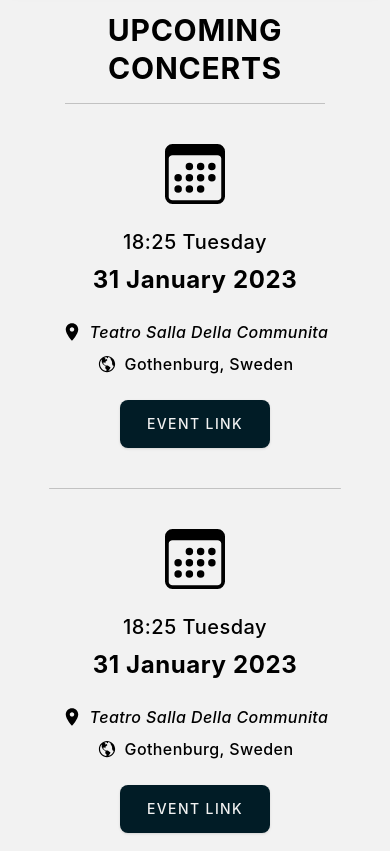
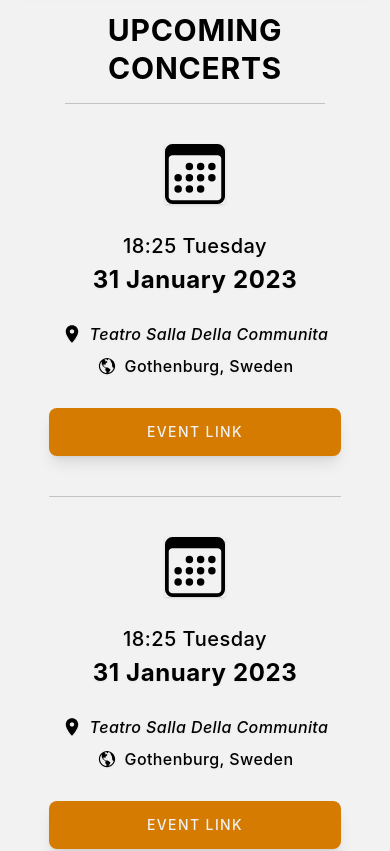
Before and after one commit to eliasfrigard/polenta, a Next.js app: page /concerts in a window 390 px wide. Shown: the part 880-1731 px from the top of the page. Built offline with nearby package versions, Linux system fonts and the light colour scheme.

Commit message:
small mobile updates

```diff
--- a/components/ContactForm.js
+++ b/components/ContactForm.js
@@ -9,10 +9,10 @@ export default function ContactForm() {
   return (
     <>
       <div className={`centerContent flex-col contactForm w-full md:pb-16 mt-8 md:mt-32 px-4 md:px-0`}>
-        <p className='text-4xl font-bold uppercase mb-8 tracking-wide border-b border-opacity-20 border-black pb-4'>
+        <p className='text-3xl md:text-4xl font-bold uppercase mb-8 tracking-wide border-b border-opacity-20 border-black pb-4'>
           contact / booking
         </p>
-        <div className='flex-col p-8 md:p-12 container max-w-4xl roundedShadow bg-primary-500 h-full border border-opacity-20 border-secondary-500'>
+        <div className='flex-col p-8 md:p-12 mt-2 md:mt-0 container max-w-4xl roundedShadow bg-primary-500 h-full border border-opacity-20 border-secondary-500'>
           <form className='w-full'>
             <div className='flex flex-wrap -mx-3 md:mb-4'>
               <div className='w-full px-3 mb-2 md:mb-0'>
--- a/components/Event.js
+++ b/components/Event.js
@@ -6,28 +6,27 @@ export default function Event({ venue, date, city, country, last = false, first
   return (
     <>
       <div
-        className={`${!first && 'mt-4'} ${
-          !last && 'mb-4'
-        } hidden md:grid p-4 max-w-[1400px] w-full grid-flow-row grid-cols-4 gap-4 hover:bg-gray-200 rounded-lg`}
+        className={`${!first && 'mt-4'} ${!last && 'mb-4'
+          } hidden md:grid p-4 max-w-[1400px] w-full grid-flow-row grid-cols-4 gap-4 hover:bg-gray-200 rounded-lg`}
       >
         <div className='centerContent flex-col gap-3'>
-          <p className='text leading-none font-medium tracking-wider'>
+          <p className='text leading-none font-medium tracking-wider drop-shadow-sm'>
             <Moment format='DD MMMM YYYY'>{date}</Moment>
           </p>
-          <p className='text-xl leading-none font-medium tracking-wide'>
+          <p className='text-xl leading-none font-medium tracking-wide drop-shadow-sm'>
             <Moment format='dddd HH:mm'>{date}</Moment>
           </p>
         </div>
-        <div className='centerContent tracking-wider font-bold flex gap-2'>
+        <div className='centerContent tracking-wider font-bold flex gap-2 drop-shadow-sm'>
           <IoMdPin className='text-xl'></IoMdPin>
           {venue}
         </div>
-        <div className='centerContent font-medium text-base tracking-wider flex gap-2'>
+        <div className='centerContent font-medium text-base tracking-wider flex gap-2 drop-shadow-sm'>
           <IoMdGlobe className='text-xl'></IoMdGlobe>
           {city}, {country}
         </div>
         <div className='centerContent'>
-          <div className='centerContent w-[150px] h-12 rounded-lg bg-secondary-500 shadow text-primary-500 hover:cursor-pointer'>
+          <div className='centerContent w-[150px] h-12 rounded-lg bg-accent-500 text-primary-500 hover:cursor-pointer shadow'>
             <p className='tracking-widest uppercase font-medium text-sm'>Event Link</p>
           </div>
         </div>
@@ -38,31 +37,30 @@ export default function Event({ venue, date, city, country, last = false, first
        */}
 
       <div
-        className={`mt-4 ${
-          !last && 'mb-4'
-        } md:hidden centerContent py-6 max-w-[1400px] w-full flex flex-col gap-6 rounded-lg`}
+        className={`mt-4 ${!last && 'mb-4'
+          } md:hidden centerContent py-6 max-w-[1400px] w-full flex flex-col gap-8 rounded-lg`}
       >
-        <BsCalendar3 className='text-6xl'></BsCalendar3>
-        <div className='centerContent flex-col gap-2'>
-          <p className='text-xl leading font-medium tracking-wide'>
+        <BsCalendar3 className='text-6xl shadow'></BsCalendar3>
+        <div className='centerContent flex-col gap-3'>
+          <p className='text-xl leading-none font-medium tracking-wide drop-shadow-sm'>
             <Moment format='HH:mm dddd'>{date}</Moment>
           </p>
-          <p className='text-2xl leading font-bold tracking-wide'>
+          <p className='text-2xl leading-none font-bold tracking-wide drop-shadow-sm'>
             <Moment format='DD MMMM YYYY'>{date}</Moment>
           </p>
         </div>
-        <div className='flex flex-col gap-2'>
-          <div className='centerContent tracking-wide font-medium italic flex gap-2'>
+        <div className='flex flex-col gap-3'>
+          <div className='centerContent tracking-wide leading-none font-medium italic flex gap-2 drop-shadow-sm'>
             <IoMdPin className='text-xl'></IoMdPin>
             {venue}
           </div>
-          <div className='centerContent font-medium text-base tracking-wide flex gap-2'>
+          <div className='centerContent font-medium leading-none text-base tracking-wide flex gap-2 drop-shadow-sm'>
             <IoMdGlobe className='text-xl'></IoMdGlobe>
             {city}, {country}
           </div>
         </div>
-        <div className='centerContent'>
-          <div className='centerContent w-[150px] h-12 rounded-lg bg-secondary-500 shadow text-primary-500 hover:cursor-pointer'>
+        <div className='centerContent w-full'>
+          <div className='centerContent w-3/4 h-12 rounded-lg bg-accent-500 shadow-lg text-primary-500 hover:cursor-pointer'>
             <p className='tracking-widest uppercase font-medium text-sm'>Event Link</p>
           </div>
         </div>
--- a/pages/contact.js
+++ b/pages/contact.js
@@ -47,7 +47,7 @@ export default function Contact() {
 
       <div className='flex flex-col gap-12 md:gap-16 w-full bg-secondary-500 pt-12 md:pt-16 md:pb-16'>
         <Title title='Downloads' textColor='text-primary-500' borderColor='border-primary-500' />
-        <div className='container px-4 md:px-0 grid grid-flow-row gap-8 md:grid-cols-2'>
+        <div className='container px-4 md:px-0 grid grid-flow-row gap-6 md:gap-8 md:grid-cols-2'>
           <DownloadItem title='Download our presskit from here.' filename='polenta-presskit.zip' />
           <DownloadItem
             title='Download our technical rider from here if you dare to do it.'
```
